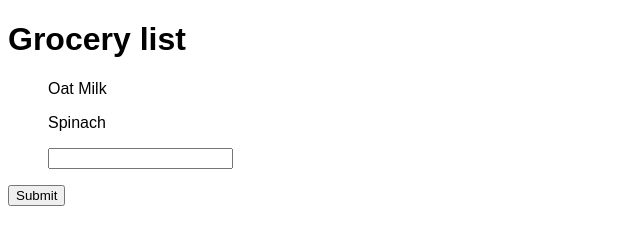
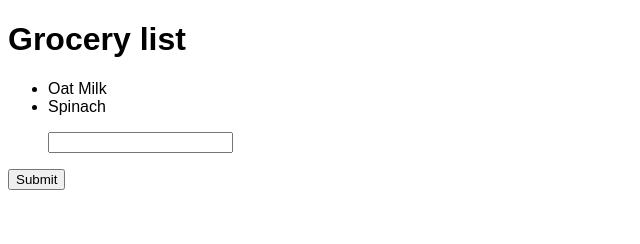
Before and after one commit to MariaTheCoder/CRUD-frontend, a plain HTML site: page index.html in a window 1280 px wide. Shown: the whole page, without its empty margins (0-640 px from the left). Drawn offline with Linux system fonts and the light colour scheme.

Commit message:
change tag elements in html file and change create element from ul to li

```diff
--- a/index.html
+++ b/index.html
@@ -9,10 +9,10 @@
 </head>
 <body>
     <h1>Grocery list</h1>
-    <div id="groceries" class="list">
-        <ul>Oat Milk</ul>
-        <ul>Spinach</ul>
-    </div>
+    <ul id="groceries" class="list">
+        <li>Oat Milk</li>
+        <li>Spinach</li>
+    </ul>
     <ul><input type="text" name="input" id="input"></ul>
     <div class="btns">
         <button id="submit">Submit</button>
--- a/index.js
+++ b/index.js
@@ -6,7 +6,7 @@ const groceryList = document.getElementById("groceries");
 
 submitBtn.addEventListener("click", function() {
 
-    let item = document.createElement("ul");
+    let item = document.createElement("li");
     item.innerText = inputItem.value;
     groceryList.appendChild(item);
     // alert(inputItem.value);
```
